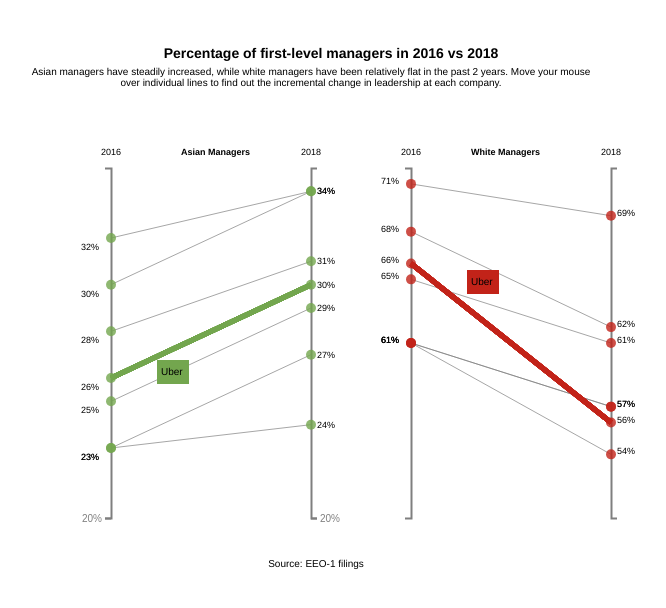
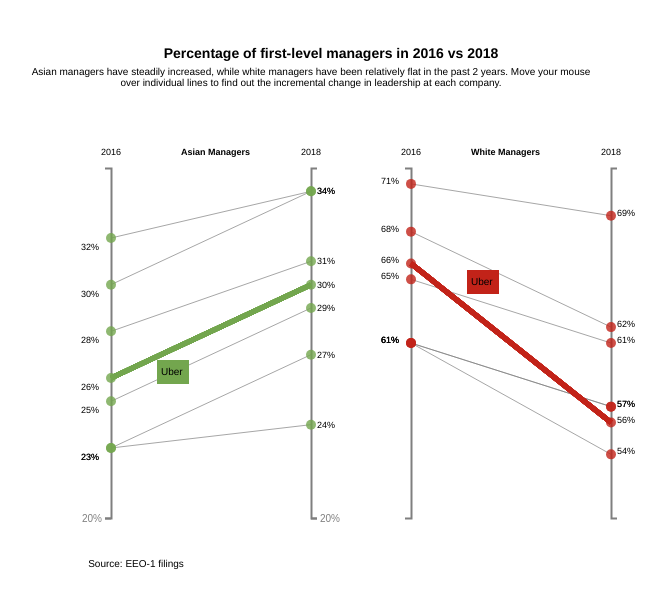
Before and after one commit to karishmavanjani/tree-chart, a plain HTML site: page index.html in a window 1280 px wide. Shown: the whole page, without its empty margins (329-995 px from the left). Drawn offline with nearby package versions, Linux system fonts and the light colour scheme.

Commit message:
Update index.html

```diff
--- a/index.html
+++ b/index.html
@@ -127,7 +127,7 @@
         <div class="subtitle"">
         Asian managers have steadily increased, while white managers have been relatively flat in the past 2 years. Move your mouse over individual lines to find out the incremental change in leadership at each company.
     </div>
-    <div class=" subtitle" style="position: absolute; margin-top: 460px;">
+    <div class=" subtitle" style="position: absolute; margin-top: 460px; margin-left: -180px;">
             Source: EEO-1 filings
         </div>
     </div>
```
